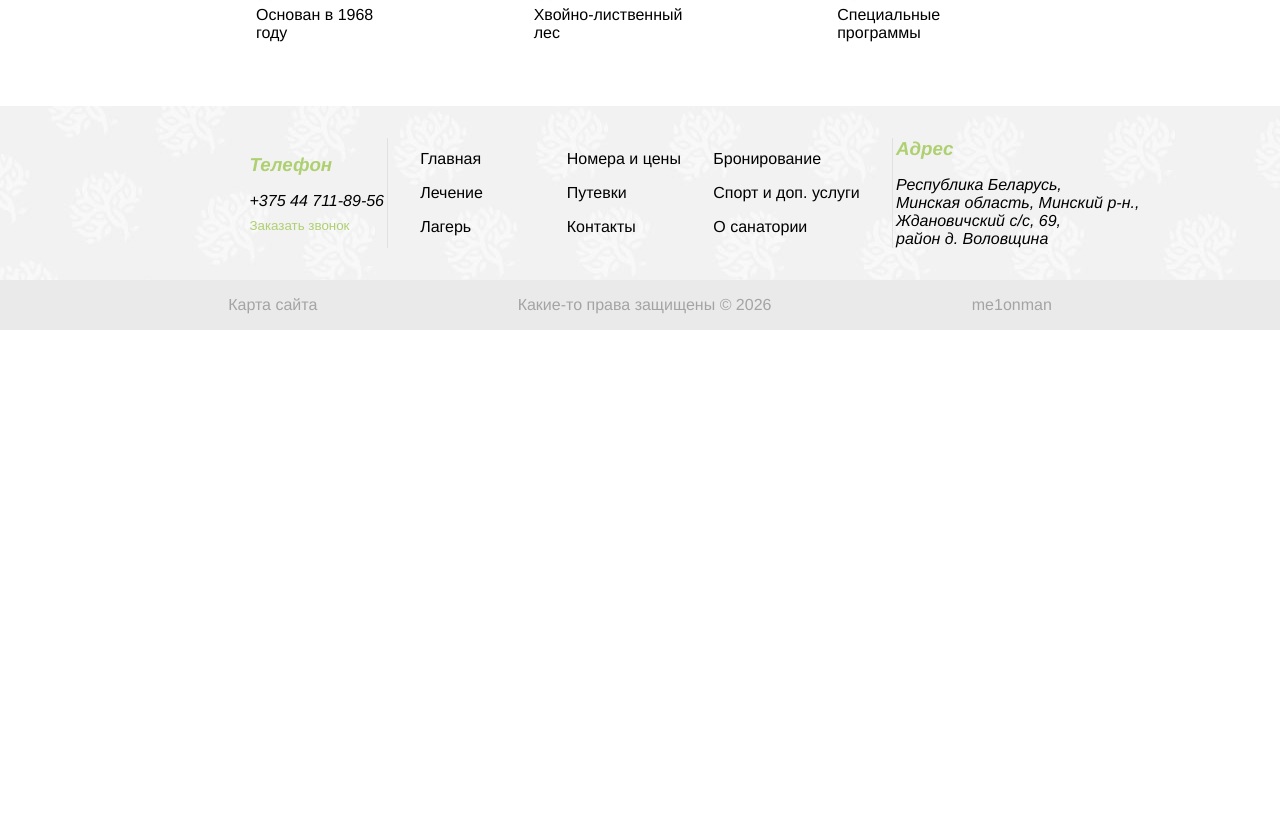
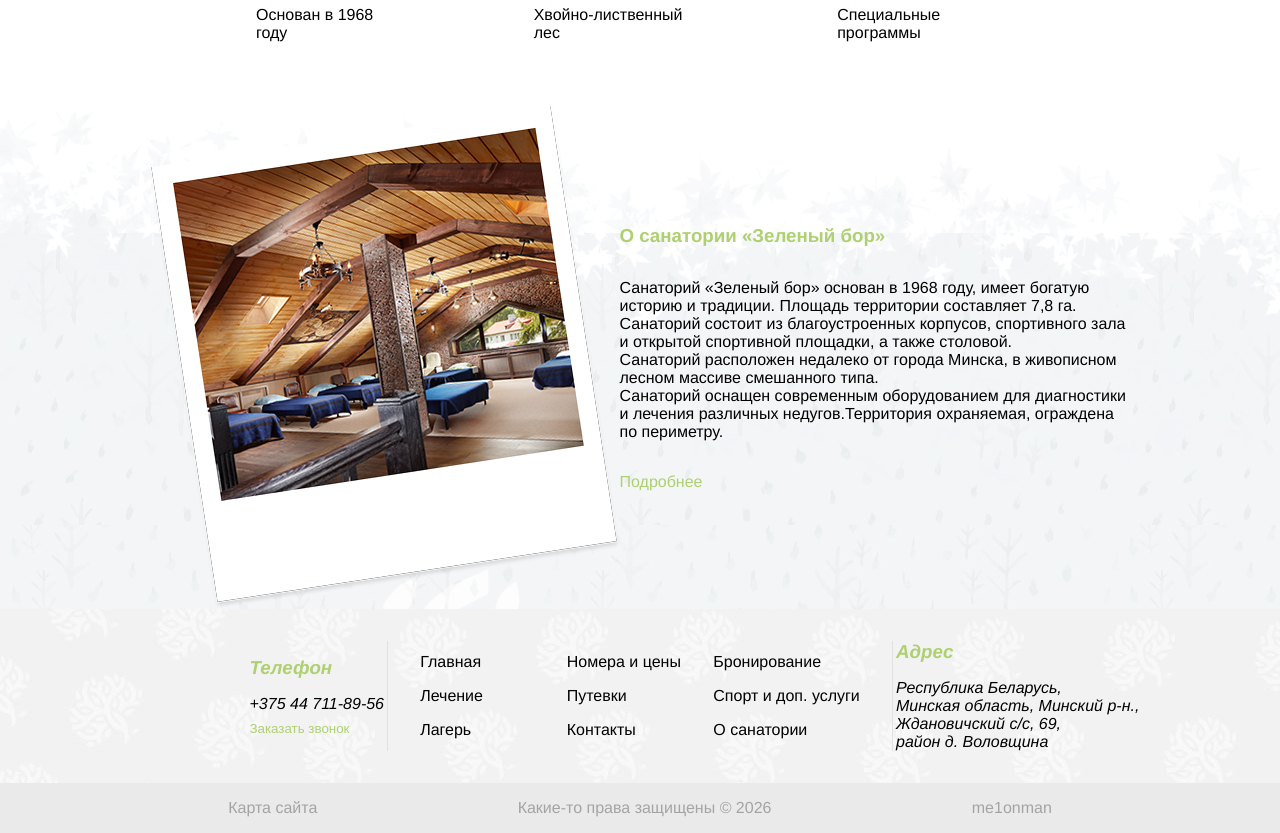
Before and after one commit to Me1onMan/zeleniybor, a React (Vite) app: page / in a window 1280 px wide. Shown: the part 1673-2506 px from the top of the page. Before the commit the page ends 2003 px from the top, so only its background shows below. Built offline with nearby package versions, Linux system fonts and the light colour scheme.

Commit message:
feature: make AboutSection

```diff
--- /dev/null
+++ b/src/pages/HomePage/Content/AboutSection/AboutSection.module.scss
@@ -0,0 +1,29 @@
+@use "@styles/variables.scss";
+.section {
+  background-image: url("/src/assets/Section_backgrounds/bg-about-1.png");
+  & .content {
+    display: flex;
+    justify-content: center;
+    margin: 0 10%;
+
+    & .description {
+      display: flex;
+      flex-direction: column;
+      justify-content: center;
+      max-width: 50%;
+
+      & h3 {
+        color: variables.$text-color-green;
+      }
+
+      & p {
+        margin-top: 32px;
+      }
+
+      & a {
+        margin-top: 32px;
+        color: variables.$text-color-green;
+      }
+    }
+  }
+}
--- /dev/null
+++ b/src/pages/HomePage/Content/AboutSection/AboutSection.tsx
@@ -0,0 +1,33 @@
+import styles from "./AboutSection.module.scss";
+import imageAbout from "@assets/img-about-section.png";
+
+function AboutSection() {
+  return (
+    <section className={styles.section}>
+      <div className={styles.content}>
+        <img src={imageAbout} alt="Пленочная фотография номера под крышей" />
+        <div className={styles.description}>
+          <h3>
+            О санатории <span>«Зеленый бор»</span>
+          </h3>
+          <p>
+            Санаторий «Зеленый бор» основан в 1968 году, имеет богатую историю и
+            традиции. Площадь территории составляет 7,8 га.
+            <br />
+            Санаторий состоит из благоустроенных корпусов, спортивного зала и
+            открытой спортивной площадки, а также столовой. <br />
+            Санаторий расположен недалеко от города Минска, в живописном лесном
+            массиве смешанного типа.
+            <br />
+            Санаторий оснащен современным оборудованием для диагностики и
+            лечения различных недугов.Территория охраняемая, ограждена по
+            периметру.
+          </p>
+          <a href="/about">Подробнее</a>
+        </div>
+      </div>
+    </section>
+  );
+}
+
+export default AboutSection;
--- a/src/pages/HomePage/HomePage.tsx
+++ b/src/pages/HomePage/HomePage.tsx
@@ -1,3 +1,4 @@
+import AboutSection from "./Content/AboutSection/AboutSection";
 import AdvantageSection from "./Content/AdvantageSection/AdvantageSection";
 import ScheduleSection from "./Content/ScheduleSection/ScheduleSection";
 import VouchersSection from "./Content/VouchersSection/VouchersSection";
@@ -10,6 +11,7 @@ function HomePage() {
       <ScheduleSection />
       <VouchersSection />
       <AdvantageSection />
+      <AboutSection />
     </>
   );
 }
```
Also changed, not shown: src/assets/Section_backgrounds/bg-about-1.png (added), src/assets/img-about-section.png (added).
